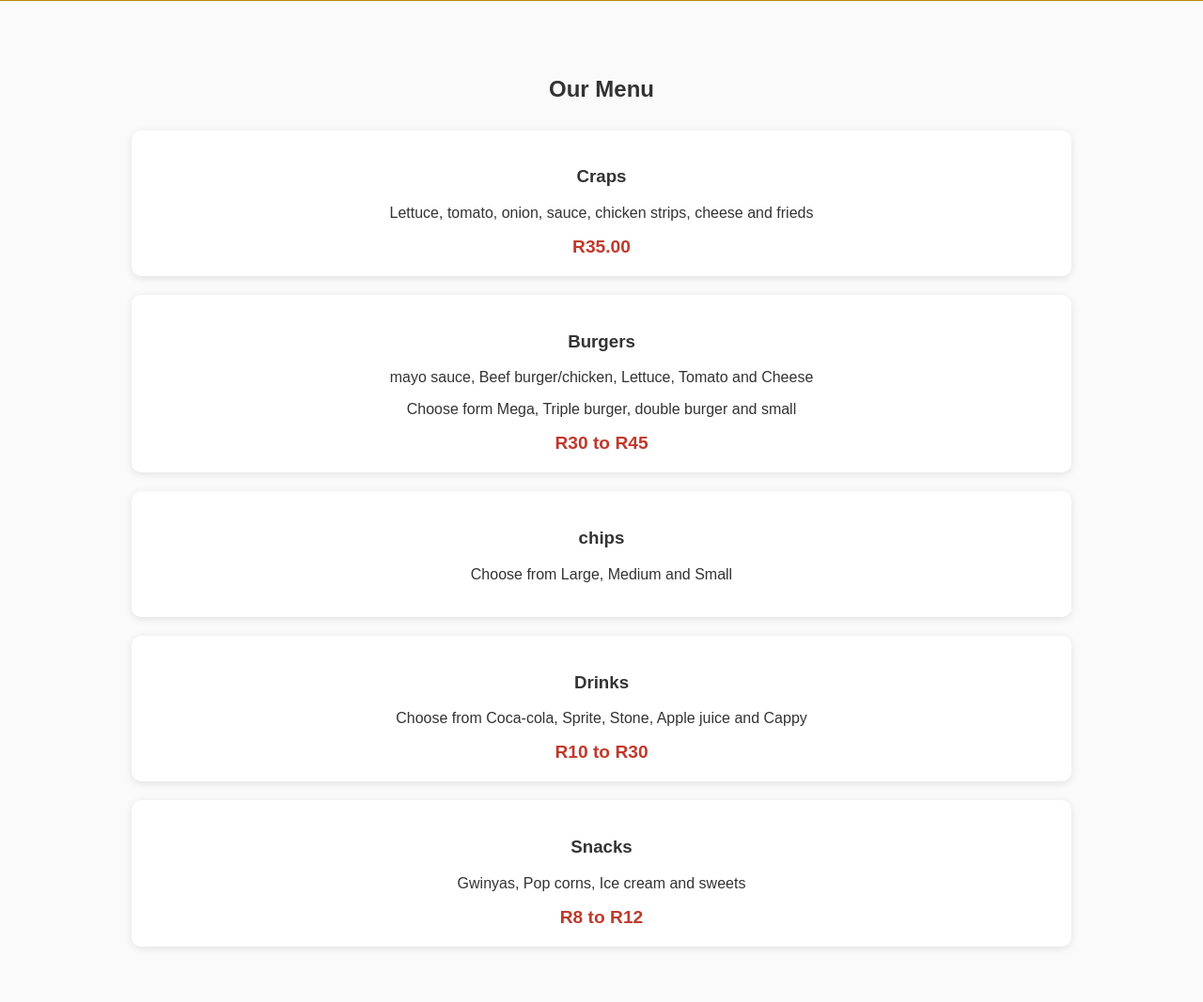
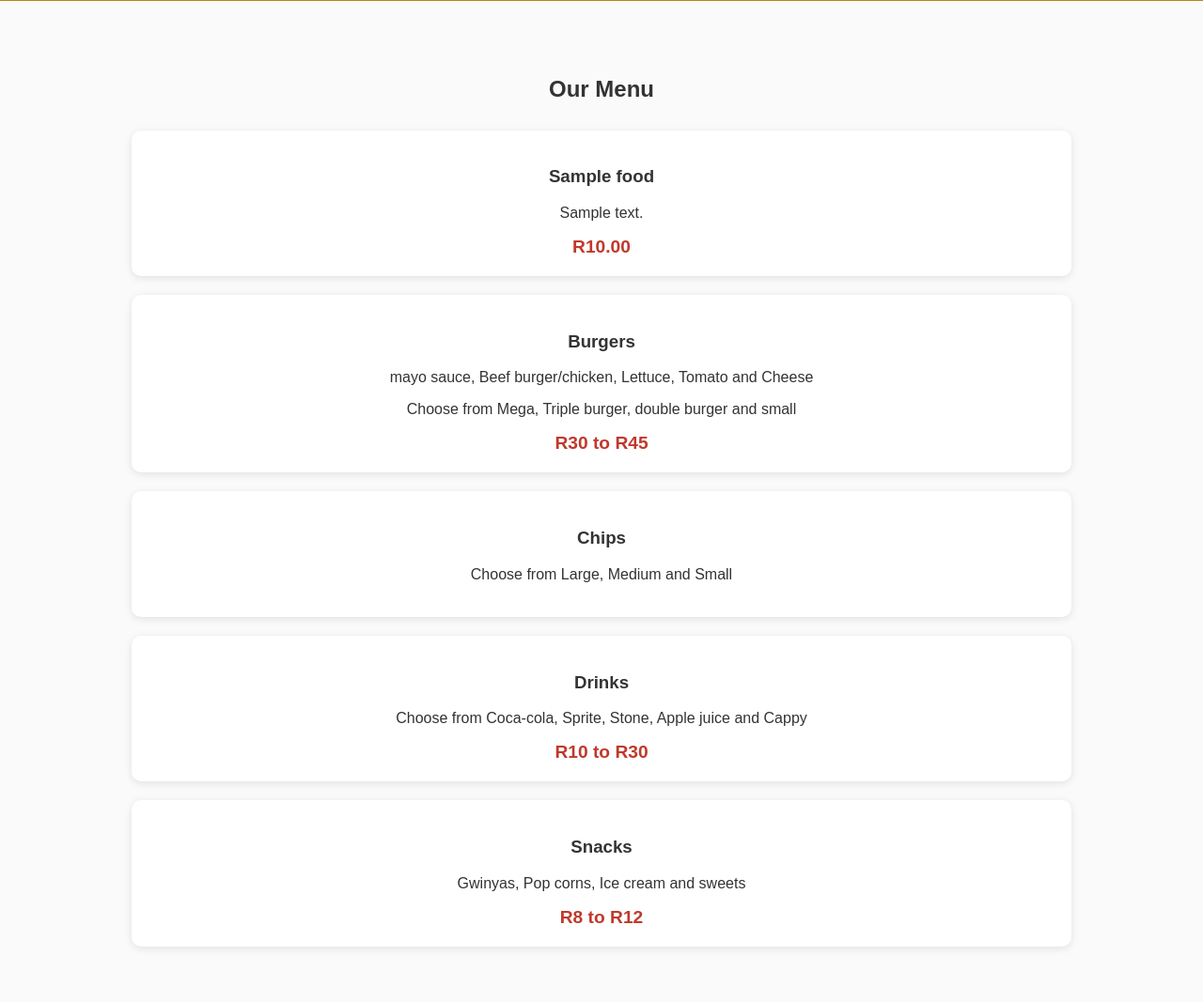
Before and after one commit to Nosicelo06/Quickfoods, a Django app: page / in a window 1280 px wide. Shown: the part 509-1576 px from the top of the page at 94% size. Run offline with Django 5.2, Linux system fonts and the light colour scheme; tables that the repository leaves empty hold one stand-in row (values such as "Sample post").

Commit message:
Add Food model, menu loop and styling

```diff
--- a/myapp/templates/myapp/index.html
+++ b/myapp/templates/myapp/index.html
@@ -27,31 +27,33 @@
 
         <a href="#menu" class="btn">View Our Menu</a>
     </section>
-
 <main id="menu">
     <h2 class="section-title">Our Menu</h2>
 
     <div class="menu-grid">
+
+        {% for food in foods %}
         <div class="card">
-                <h3>Craps</h3>
-                <p>Lettuce, tomato, onion, sauce, chicken strips, cheese and frieds</p>
-                <span class="price">R35.00</span>
+            <h3>{{ food.name }}</h3>
+            <p>{{ food.description }}</p>
+            <span class="price">R{{ food.price }}</span>
         </div>
+        {% endfor %}
+
         <div class="card">
             <h3>Burgers</h3>
             <p>mayo sauce, Beef burger/chicken, Lettuce, Tomato and Cheese</p>
-                <p>Choose form Mega, Triple burger, double burger and small</p>
+            <p>Choose from Mega, Triple burger, double burger and small</p>
             <span class="price">R30 to R45</span>
         </div>
         <div class="card">
-                <h3>chips</h3>
+            <h3>Chips</h3>
             <p>Choose from Large, Medium and Small</p>
         </div>
         <div class="card">
             <h3>Drinks</h3>
             <p>Choose from Coca-cola, Sprite, Stone, Apple juice and Cappy</p>
-                <span class="price">R10 to R30 </span>
-
+            <span class="price">R10 to R30</span>
         </div>
         <div class="card">
             <h3>Snacks</h3>
@@ -62,7 +64,6 @@
     </div>
 
 </main>
-
     <section id="about" class="info">
         <h2>About Us</h2>
         <p>We serve fresh food made daily, fast and at a fair price.
```
Also changed, not shown: 1 other file. Lines whose indentation alone changed are shown as unchanged.
